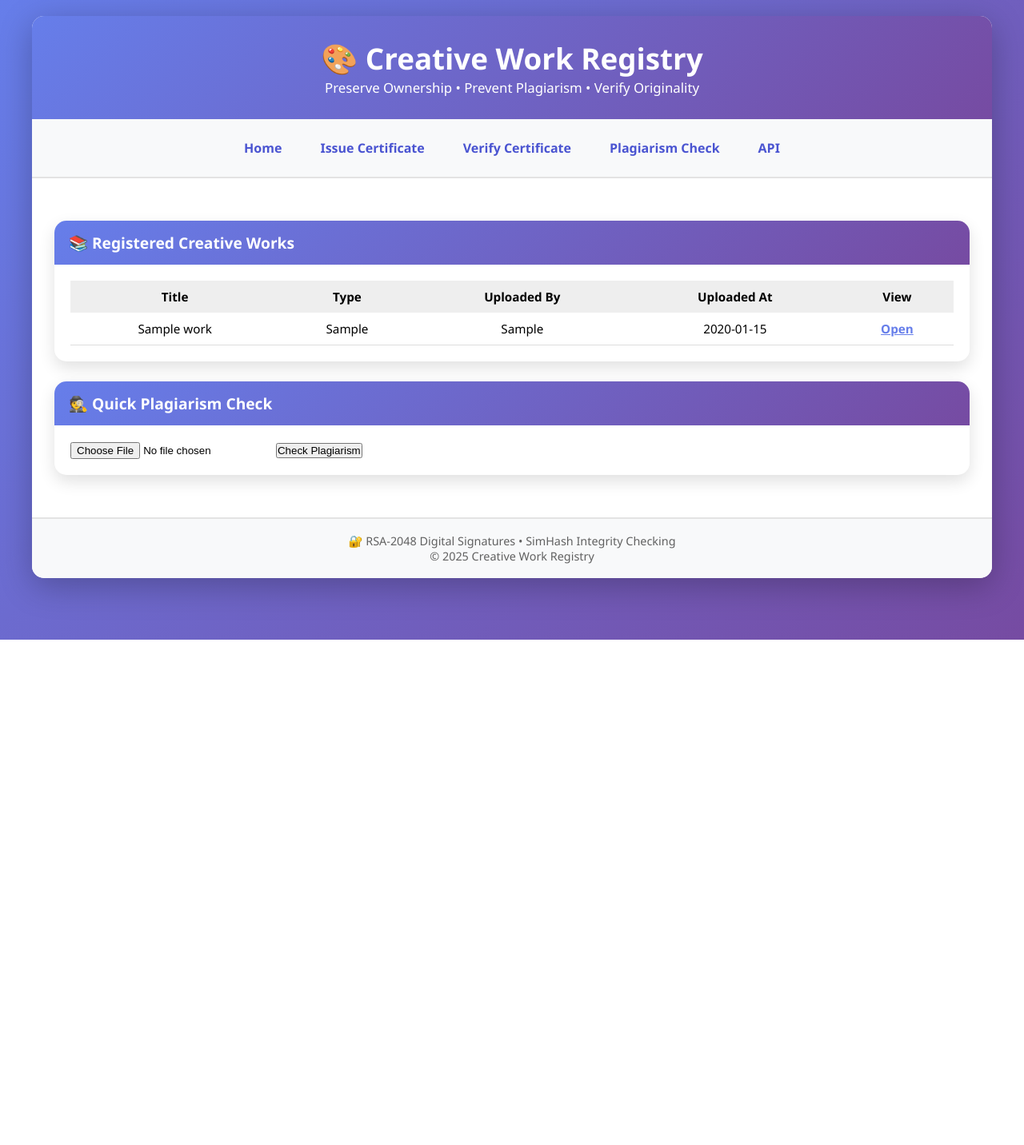
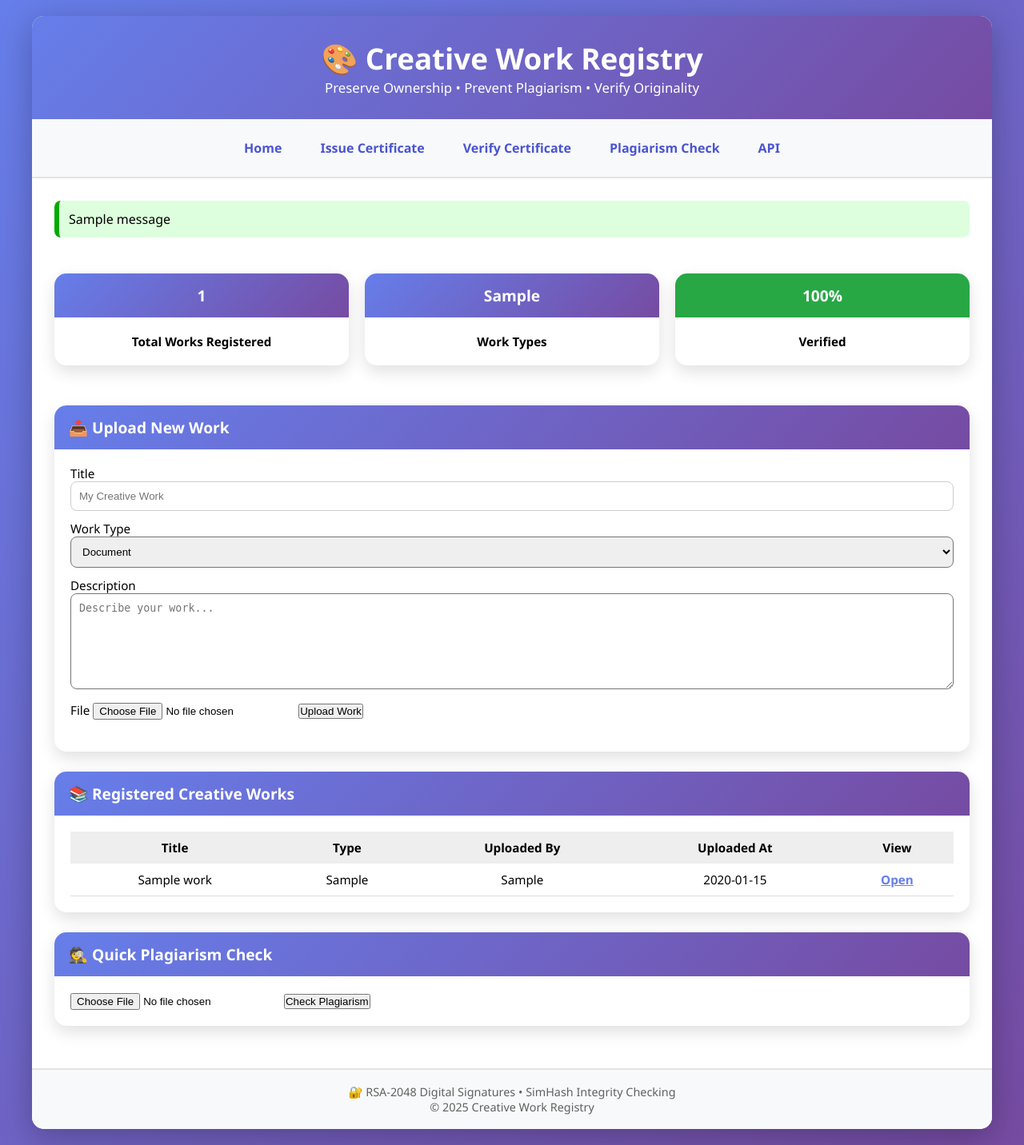
Before and after one commit to Autokade/Software_project, a Flask app: template templates/index.html in a window 1280 px wide. Shown: the whole page at 80% size. Before the commit the page ends 800 px from the top, so only its background shows below. Run offline with Flask 3, Linux system fonts and the light colour scheme; the template is opened without the code that fills it: most values are stand-ins (such as "Sample title", 1, 10 or a date in 2020); one stand-in notice (Sample message) is shown.

Commit message:
Update index.html

```diff
--- a/templates/index.html
+++ b/templates/index.html
@@ -1,13 +1,76 @@
 {% extends "base.html" %}
-{% block title %}Home - Creative Work Registry{% endblock %}
+{% block title %}Dashboard - Creative Work Registry{% endblock %}
 
 {% block content %}
 
-<!-- Registered Creative Works -->
+<!-- 🔹 ERROR / SUCCESS FLASH MESSAGES -->
+{% with messages = get_flashed_messages(with_categories=True) %}
+{% if messages %}
+    {% for category, message in messages %}
+    <div class="alert" style="
+        background: {% if category == 'error' %}#ffdddd{% else %}#ddffdd{% endif %};
+        padding: 12px; margin-bottom: 20px; border-radius: 8px;
+        border-left: 6px solid {% if category == 'error' %}#cc0000{% else %}#00aa00{% endif %};">
+        {{ message }}
+    </div>
+    {% endfor %}
+{% endif %}
+{% endwith %}
+
+<!-- Dashboard Metrics -->
+<div style="display: flex; gap: 20px; flex-wrap: wrap; justify-content: center;">
+
+    <div class="card" style="flex:1; min-width:250px;">
+        <div class="card-header" style="text-align:center;">{{ total_works }}</div>
+        <div class="card-body" style="text-align:center; font-weight:600;">Total Works Registered</div>
+    </div>
+
+    <div class="card" style="flex:1; min-width:250px;">
+        <div class="card-header" style="text-align:center;">{{ work_types }}</div>
+        <div class="card-body" style="text-align:center; font-weight:600;">Work Types</div>
+    </div>
+
+    <div class="card" style="flex:1; min-width:250px;">
+        <div class="card-header" style="background:#28a745; text-align:center;">100%</div>
+        <div class="card-body" style="text-align:center; font-weight:600;">Verified</div>
+    </div>
+
+</div>
+
+<!-- Upload Work -->
 <div class="card">
-    <div class="card-header">
-        📚 Registered Creative Works
+    <div class="card-header">📤 Upload New Work</div>
+    <div class="card-body">
+        <form action="{{ url_for('upload') }}" method="POST" enctype="multipart/form-data">
+
+            <label>Title</label>
+            <input type="text" name="title" placeholder="My Creative Work" required
+                   style="width:100%; padding:10px; border-radius:8px; border:1px solid #ccc; margin-bottom:12px;">
+
+            <label>Work Type</label>
+            <select name="work_type" style="width:100%; padding:10px; border-radius:8px; margin-bottom:12px;">
+                <option value="Document">Document</option>
+                <option value="Source Code">Source Code</option>
+                <option value="Music">Music</option>
+                <option value="Artwork">Artwork</option>
+                <option value="Other">Other</option>
+            </select>
+
+            <label>Description</label>
+            <textarea name="description" placeholder="Describe your work..."
+                      style="width:100%; padding:10px; height:120px; border-radius:8px; margin-bottom:12px;"></textarea>
+
+            <label>File</label>
+            <input type="file" name="file" required style="margin-bottom: 20px;">
+
+            <button type="submit">Upload Work</button>
+        </form>
     </div>
+</div>
+
+<!-- Registered Works -->
+<div class="card">
+    <div class="card-header">📚 Registered Creative Works</div>
     <div class="card-body">
         {% if works and works|length > 0 %}
         <table class="nice-table">
@@ -27,12 +90,7 @@
                     <td>{{ w.work_type }}</td>
                     <td>{{ w.uploaded_by }}</td>
                     <td>{{ w.uploaded_at[:10] }}</td>
-                    <td>
-                        <a href="{{ url_for('work_detail', work_id=w.id) }}"
-                           style="color:#667eea; font-weight:600;">
-                            Open
-                        </a>
-                    </td>
+                    <td><a href="{{ url_for('work_detail', work_id=w.id) }}" style="color:#667eea;font-weight:600;">Open</a></td>
                 </tr>
                 {% endfor %}
             </tbody>
@@ -43,19 +101,13 @@
     </div>
 </div>
 
-
-<!-- Quick Plagiarism Check Section -->
+<!-- Quick Plagiarism Check -->
 <div class="card" id="plagiarism">
-    <div class="card-header">
-        🕵️ Quick Plagiarism Check
-    </div>
+    <div class="card-header">🕵️ Quick Plagiarism Check</div>
     <div class="card-body">
-        <form action="{{ url_for('plagiarism') }}"
-              method="POST"
-              enctype="multipart/form-data">
-
+        <form action="{{ url_for('plagiarism') }}" method="POST" enctype="multipart/form-data">
             <input type="file" name="file" accept=".pdf" required>
-            <button type="submit">Check Plagiarism</button>
+            <button type="submit" style="margin-left:10px;">Check Plagiarism</button>
         </form>
     </div>
 </div>
```
